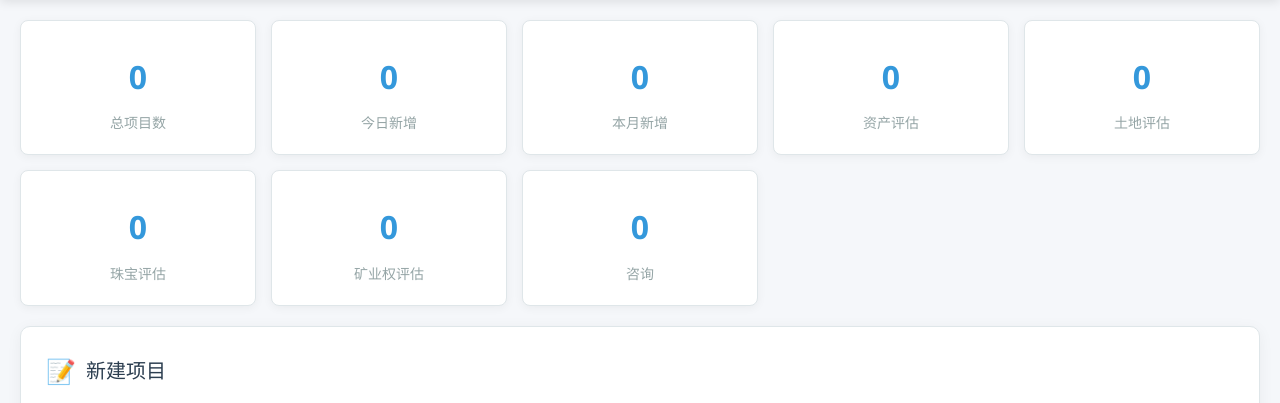
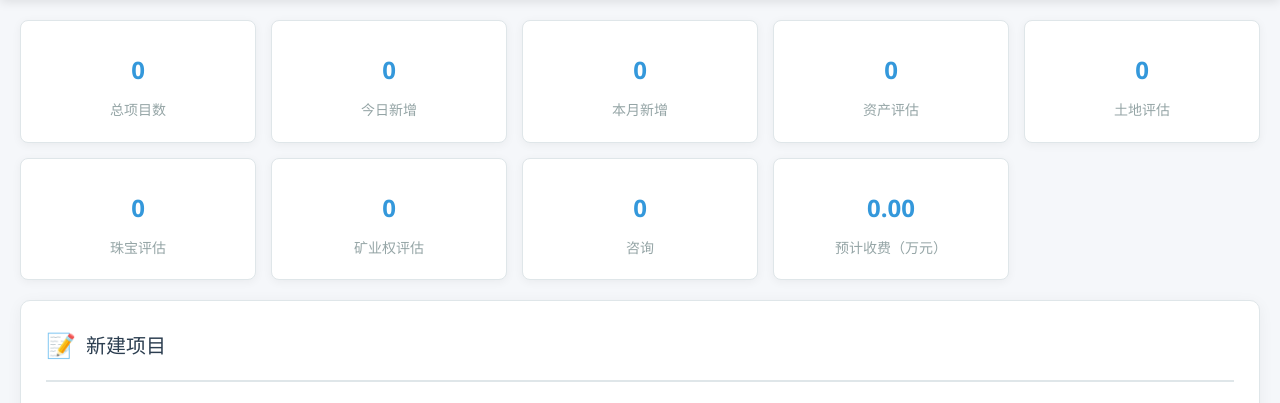
Before and after one commit to yumiazusa/Flask, a Flask app: page /dashboard in a window 1280 px wide. Shown: the part 96-499 px from the top of the page. Run offline with Flask 3, Linux system fonts and the light colour scheme; the visitor is signed in with stand-in values (Sample User, id 1); data that the repository does not hold is empty; parts of the project's set-up code (start-up, migrations or seed data) failed here and were passed over.

Commit message:
lvyang130

```diff
--- a/app.py
+++ b/app.py
@@ -230,6 +230,10 @@
             # 总项目数
             cursor.execute("SELECT COUNT(*) as count FROM projects")
             stats['total'] = cursor.fetchone()['count'] or 0
+
+            # 预计收费总额 (排除作废项目，单位：万元)
+            cursor.execute("SELECT SUM(estimated_fee) / 10000.0 as total_fee FROM projects WHERE status != 'invalid'")
+            stats['total_fee'] = cursor.fetchone()['total_fee'] or 0.0
 
             # 按类型统计
             cursor.execute("""
--- a/templates/dashboard.html
+++ b/templates/dashboard.html
@@ -118,10 +118,12 @@
         }
 
         .stat-value {
-            font-size: 32px;
+            font-size: 24px;
             font-weight: bold;
             color: var(--secondary);
             margin: 10px 0;
+            white-space: nowrap;
+            padding: 0 5px;
         }
 
         .stat-label {
@@ -764,6 +766,11 @@
             <div class="stat-label">{{ type_name }}</div>
         </div>
         {% endfor %}
+        <!-- 预计收费总额卡片移动到最后 -->
+        <div class="stat-card">
+            <div class="stat-value">{{ "{:,.2f}".format(stats.total_fee or 0) }}</div>
+            <div class="stat-label">预计收费（万元）</div>
+        </div>
     </div>
     {% endif %}
 
--- a/templates/login.html
+++ b/templates/login.html
@@ -229,6 +229,7 @@
         <div class="system-notice">
             <h4>⚠️ 重要提示：</h4>
             <ul>
+                <li><strong>本系统用于中和金乾非房地产项目的立项工作，房地产项目则在共享表格中进行操作，提醒系统使用人注意。</strong></li>
                 <li><strong>登录人员先登录管理员账号，添加用户，然后切换添加用户登录，本系统待正式系统上线后不再使用！</strong></li>
                 <li>系统管理员账号可以多人同时登录</li>
                 <li>请妥善保管您的登录信息</li>
```
